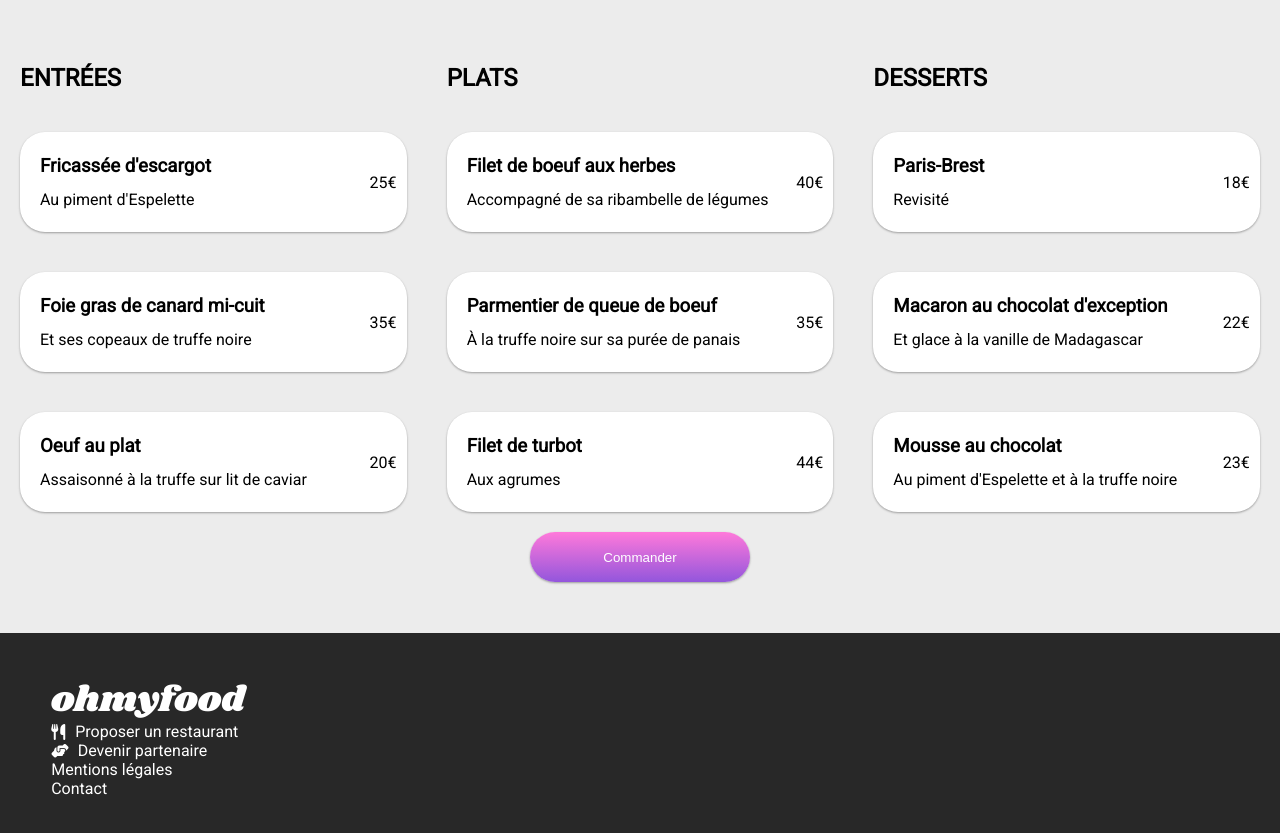
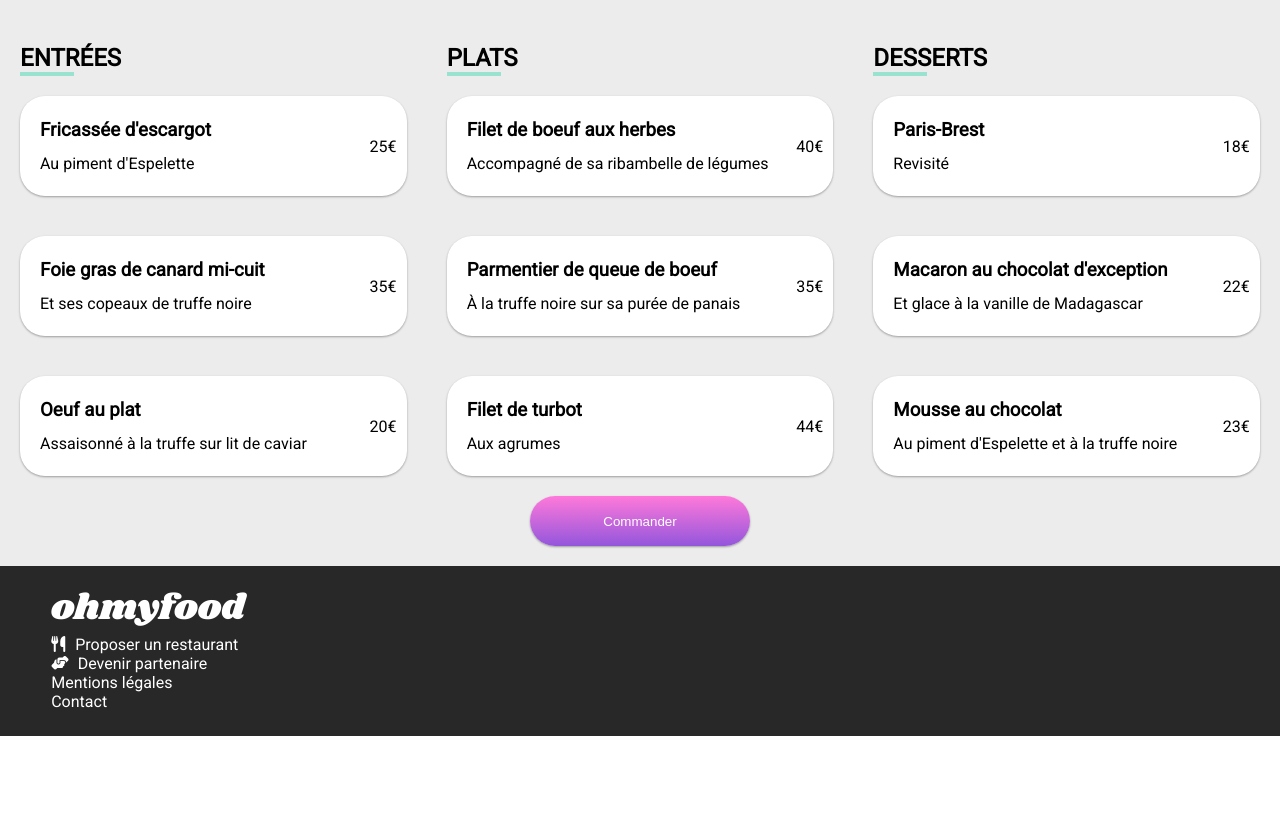
Before and after one commit to Clem220/P3_Oh_my_food_OpenClassrooms, a website: page HTML/menu1.html in a window 1280 px wide. Shown: the part 425-1258 px from the top of the page. After the commit the page ends 1161 px from the top, so only its background shows below. Drawn offline with Linux system fonts and the light colour scheme; a web font is replaced by a local one.

Commit message:
ajout carte__name__line

```diff
--- a/HTML/menu1.html
+++ b/HTML/menu1.html
@@ -37,6 +37,7 @@
             <div class="carte-container">
                 <div class="carte">
                     <h2 class="carte__name">ENTRÉES</h2>
+                    <div class="carte__name__line"></div>
                     <div class="carte__element__container">
                         <div class="carte__element">
                             <div class="carte__element__description">
@@ -74,6 +75,7 @@
                 </div>
                 <div class="carte">
                     <h2 class="carte__name">PLATS</h2>
+                    <div class="carte__name__line"></div>
                     <div class="carte__element__container">
                         <div class="carte__element">
                             <div class="carte__element__description">
@@ -112,6 +114,7 @@
                 </div>
                 <div class="carte">
                     <h2 class="carte__name">DESSERTS</h2>
+                    <div class="carte__name__line"></div>
                     <div class="carte__element__container">
                         <div class="carte__element">
                             <div class="carte__element__description">
--- a/SASS/base/menuX.scss
+++ b/SASS/base/menuX.scss
@@ -57,8 +57,10 @@
         align-self: center;
         justify-content: center;
         align-items: center;
-        margin: 0 4% 4%;
-
+        margin: 0 0 20px;
+        @media (min-width: 772px) and (max-width: 992px){
+            margin: 0 0 30px;
+        }
     }
 }
 /** animation carte **/
@@ -96,8 +98,14 @@
     }
     &__name{
         padding: 0px 20px;
+        margin: 0px 20px 0px 0px;
         @media (min-width: 770px) and (max-width: 992px){
             align-self: flex-start;
+        }
+        &__line{
+            border: 2px solid $color__tertiary;
+            width: 50px;
+            margin-left: 20px;
         }
     }
     &__element{
--- a/SASS/composants/btnchck.scss
+++ b/SASS/composants/btnchck.scss
@@ -50,6 +50,8 @@
     display: none;
 }
 
+/** commun a toutes les pages **/
+
 body{
     margin: 0px;
     @include typo;
--- a/SASS/layout/hdrftr.scss
+++ b/SASS/layout/hdrftr.scss
@@ -15,6 +15,9 @@
         &__logo{
             object-fit: cover;
             padding: 2% 0%;
+            @media (max-width: 771px) {
+                height: 45px;
+            }
         }
     }
 }
@@ -23,7 +26,7 @@
 
 .footer{
     background-color: $color__footer;
-    padding: 4%;
+    padding: 2% 4%;
     &__link{
         @include flex-type-column;
         a{
@@ -32,6 +35,7 @@
     }
     &__logo{
         object-fit: cover;
+        padding-bottom: 5px;
     }
 }
 .link{
```
Also changed, not shown: HTML/menu2.html (+3 -0 lines), HTML/menu3.html (+3 -0 lines), HTML/menu4.html (+3 -0 lines), public/css/style.css, 1 other file.
